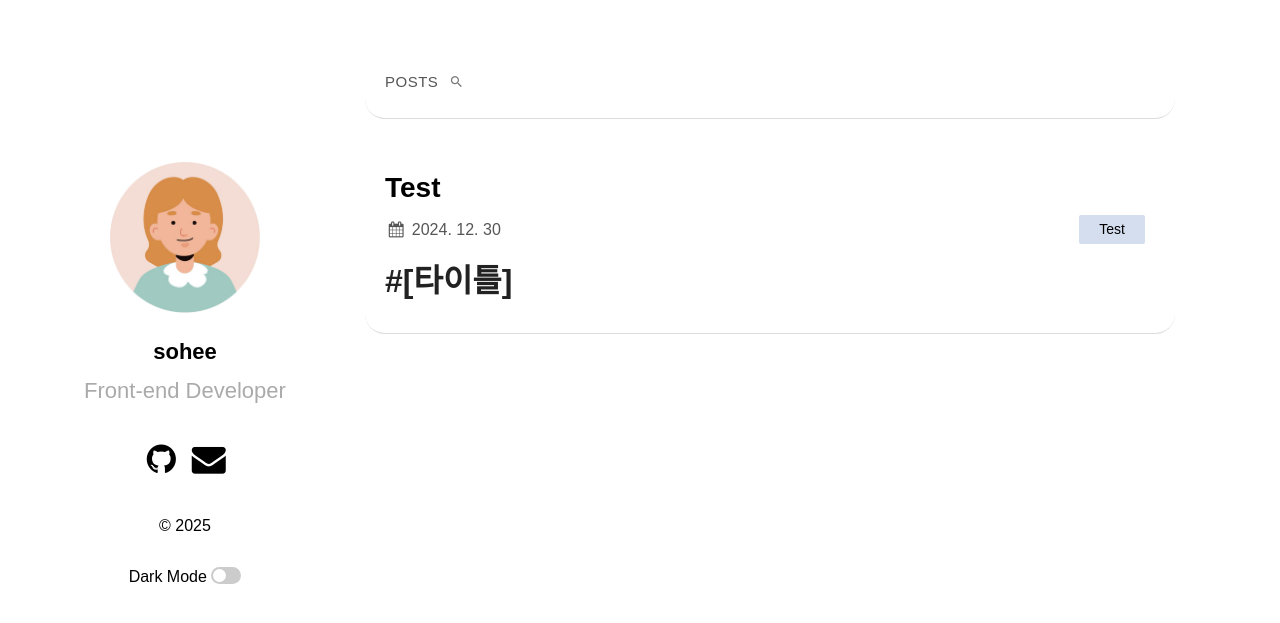
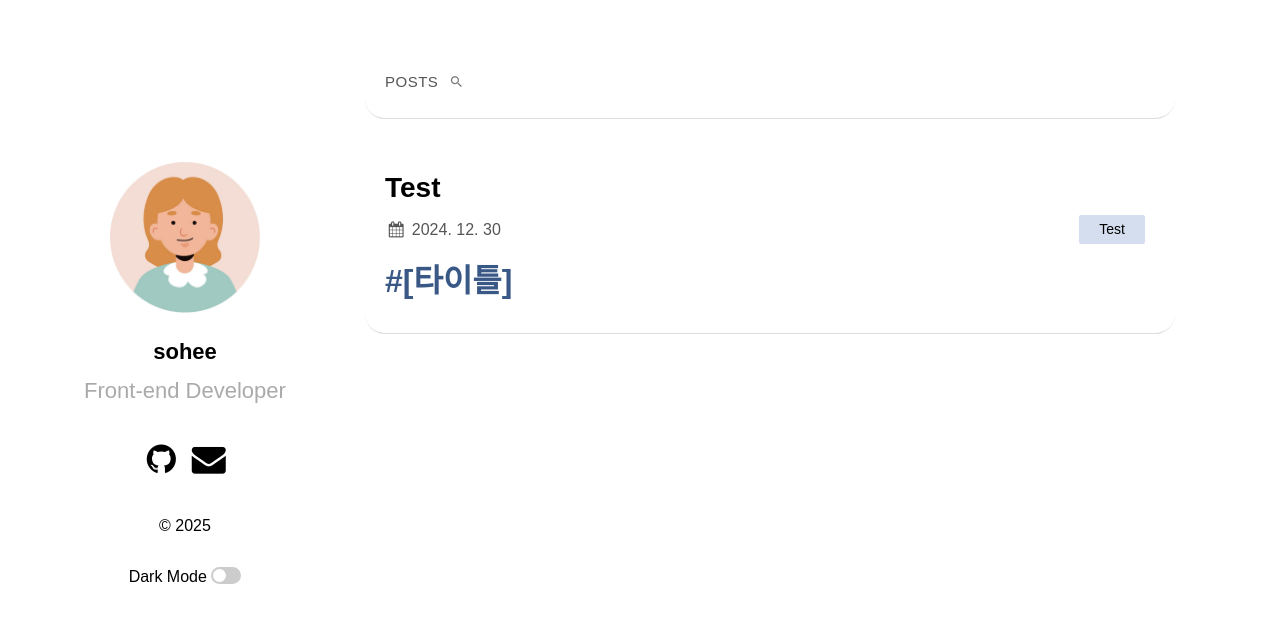
Before and after one commit to shkim00216/shkim00216.github.io, a Jekyll site: the page built from index.md, in a window 1280 px wide. Shown: the top 623 px of the page. Built offline with Jekyll 4.4.1, drawn with Linux system fonts in a browser that asks for light colours; some web fonts are replaced.

Commit message:
Update _normalize.scss

```diff
--- a/_sass/ext/_normalize.scss
+++ b/_sass/ext/_normalize.scss
@@ -135,6 +135,7 @@ dfn {
 h1 {
   font-size: 2em;
   margin: 0.67em 0;
+  color: #395886;
 }
 
 //
```
